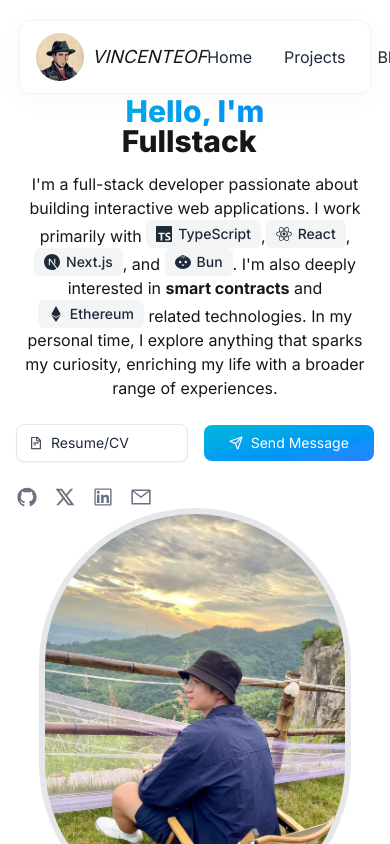
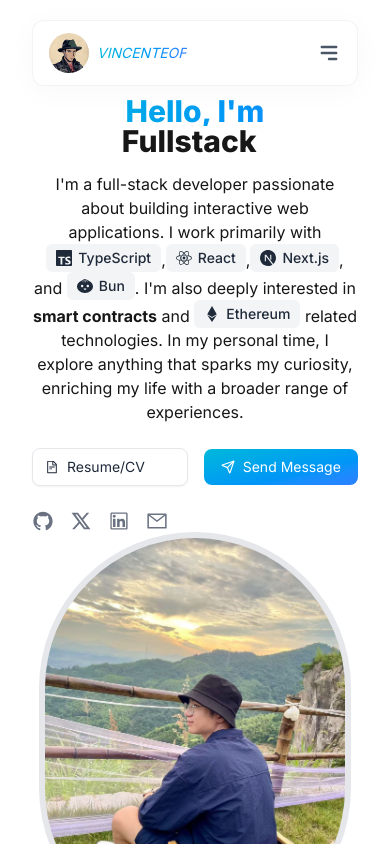
Before and after one commit to vincenteof/vincenteof.xyz, a Next.js app: page / in a window 390 px wide. Shown: the top 844 px of the page. Built offline with nearby package versions, Linux system fonts and the light colour scheme.

Commit message:
feat: enhance Header component with scroll-based styling and mobile menu functionality

```diff
--- a/app/components/Header.tsx
+++ b/app/components/Header.tsx
@@ -1,19 +1,52 @@
 'use client'
 
-import React from 'react'
+import React, { useState, useEffect } from 'react'
 import Image from 'next/image'
+import { HiMenuAlt3, HiX } from 'react-icons/hi'
 
 const Header = () => {
-  // todo: border-primary/5
+  const [isMenuOpen, setIsMenuOpen] = useState(false)
+  const [isScrolled, setIsScrolled] = useState(false)
+
+  const toggleMenu = () => setIsMenuOpen(!isMenuOpen)
+
+  useEffect(() => {
+    const handleScroll = () => {
+      // 根据滚动位置设置状态
+      const scrolled = window.scrollY > 20 // 当滚动超过20px时触发
+      setIsScrolled(scrolled)
+    }
+
+    window.addEventListener('scroll', handleScroll)
+    return () => window.removeEventListener('scroll', handleScroll)
+  }, [])
+
+  const menuItems = [
+    { href: '#home', label: 'Home' },
+    { href: '#projects', label: 'Projects' },
+    { href: '#blogs', label: 'Blogs' },
+    { href: '#contact', label: 'Contact' },
+  ]
+
+  const linkClasses =
+    'relative py-2 text-gray-800 dark:text-gray-200 after:absolute after:bottom-0 after:left-0 after:h-0.5 after:w-0 after:bg-gradient-to-r after:from-cyan-500 after:to-blue-500 hover:after:w-full after:transition-all after:duration-300'
+
   return (
     <header className="fixed top-5 left-0 right-0 z-50 transition-all duration-300">
-      <div className="w-sm lg:container mx-auto transition-all duration-500 ease-in-out px-4">
+      <div
+        className={`
+          mx-auto px-4 sm:px-2 lg:px-8
+          transition-all duration-500 ease-in-out
+          ${isScrolled ? 'max-w-7xl' : 'max-w-[100rem]'}
+        `}
+      >
+        <div className="px-4">
           <nav className="flex items-center justify-between rounded-xl px-4 py-3 bg-white/80 backdrop-blur-lg border border-primary/5 shadow-[0_5px_30px_rgba(0,0,0,0.03)]">
             <a
               href="#"
               className="text-lg relative group flex items-center gap-2"
             >
-            <span className="w-12 h-12 overflow-hidden rounded-full">
+              <span className="w-10 h-10 sm:w-12 sm:h-12 overflow-hidden rounded-full">
                 <Image
                   src="/images/MAD_LADS_8853.PNG"
                   alt="Vincenteof's photo"
@@ -22,37 +55,49 @@ const Header = () => {
                   className="size-full object-cover transition-transform duration-300 group-hover:scale-110"
                 />
               </span>
-            <span className="italic">
+              <span className="italic text-sm sm:text-base bg-clip-text text-transparent bg-gradient-to-r from-cyan-500 to-blue-500">
                 VINCENTEOF
               </span>
             </a>
-          <div className="flex space-x-8">
+
+            {/* Desktop Menu */}
+            <div className="hidden md:flex space-x-8">
+              {menuItems.map((item) => (
+                <a key={item.href} href={item.href} className={linkClasses}>
+                  {item.label}
+                </a>
+              ))}
+            </div>
+
+            {/* Mobile Menu Button */}
+            <button
+              onClick={toggleMenu}
+              className="md:hidden text-gray-600 dark:text-gray-300 hover:text-gray-900 dark:hover:text-gray-100"
+            >
+              {isMenuOpen ? <HiX size={24} /> : <HiMenuAlt3 size={24} />}
+            </button>
+          </nav>
+        </div>
+
+        {/* Mobile Menu */}
+        {isMenuOpen && (
+          <div className="md:hidden absolute top-full left-0 right-0 mt-2">
+            <div className="px-4">
+              <div className="flex flex-col space-y-4 px-4 py-6 rounded-xl bg-white/80 backdrop-blur-lg border border-primary/5 shadow-[0_5px_30px_rgba(0,0,0,0.03)]">
+                {menuItems.map((item) => (
                   <a
-              href="#home"
-              className="relative py-2 text-gray-800 dark:text-gray-200 after:absolute after:bottom-0 after:left-0 after:h-0.5 after:w-0 after:bg-gradient-to-r after:from-cyan-500 after:to-blue-500 hover:after:w-full after:transition-all after:duration-300"
+                    key={item.href}
+                    href={item.href}
+                    onClick={toggleMenu}
+                    className={linkClasses}
                   >
-              Home
+                    {item.label}
                   </a>
-            <a
-              href="#projects"
-              className="relative py-2 text-gray-800 dark:text-gray-200 after:absolute after:bottom-0 after:left-0 after:h-0.5 after:w-0 after:bg-gradient-to-r after:from-cyan-500 after:to-blue-500 hover:after:w-full after:transition-all after:duration-300"
-            >
-              Projects
-            </a>
-            <a
-              href="#blogs"
-              className="relative py-2 text-gray-800 dark:text-gray-200 after:absolute after:bottom-0 after:left-0 after:h-0.5 after:w-0 after:bg-gradient-to-r after:from-cyan-500 after:to-blue-500 hover:after:w-full after:transition-all after:duration-300"
-            >
-              Blogs
-            </a>
-            <a
-              href="#contact"
-              className="relative py-2 text-gray-800 dark:text-gray-200 after:absolute after:bottom-0 after:left-0 after:h-0.5 after:w-0 after:bg-gradient-to-r after:from-cyan-500 after:to-blue-500 hover:after:w-full after:transition-all after:duration-300"
-            >
-              Contact
-            </a>
+                ))}
               </div>
-        </nav>
+            </div>
+          </div>
+        )}
       </div>
     </header>
   )
--- a/app/page.tsx
+++ b/app/page.tsx
@@ -9,17 +9,19 @@ import Footer from './components/Footer';
 
 export default function Home() {
   return (
-    <>
+    <div className="min-h-screen flex flex-col">
       <Header />
-      <main className='min-h-screen mx-auto container'>
+      <main className="flex-grow">
+        <div className="max-w-7xl mx-auto px-4 sm:px-2 lg:px-8">
           <Hero />
           <Experience />
           <TechStack />
           <Projects />
           <Blogs />
           <Contact />
+        </div>
       </main>
       <Footer />
-    </>
+    </div>
   );
 }
```
Also changed, not shown: 1 other file (tests, documents, lock files or other folders). Lines whose indentation alone changed are shown as unchanged.
